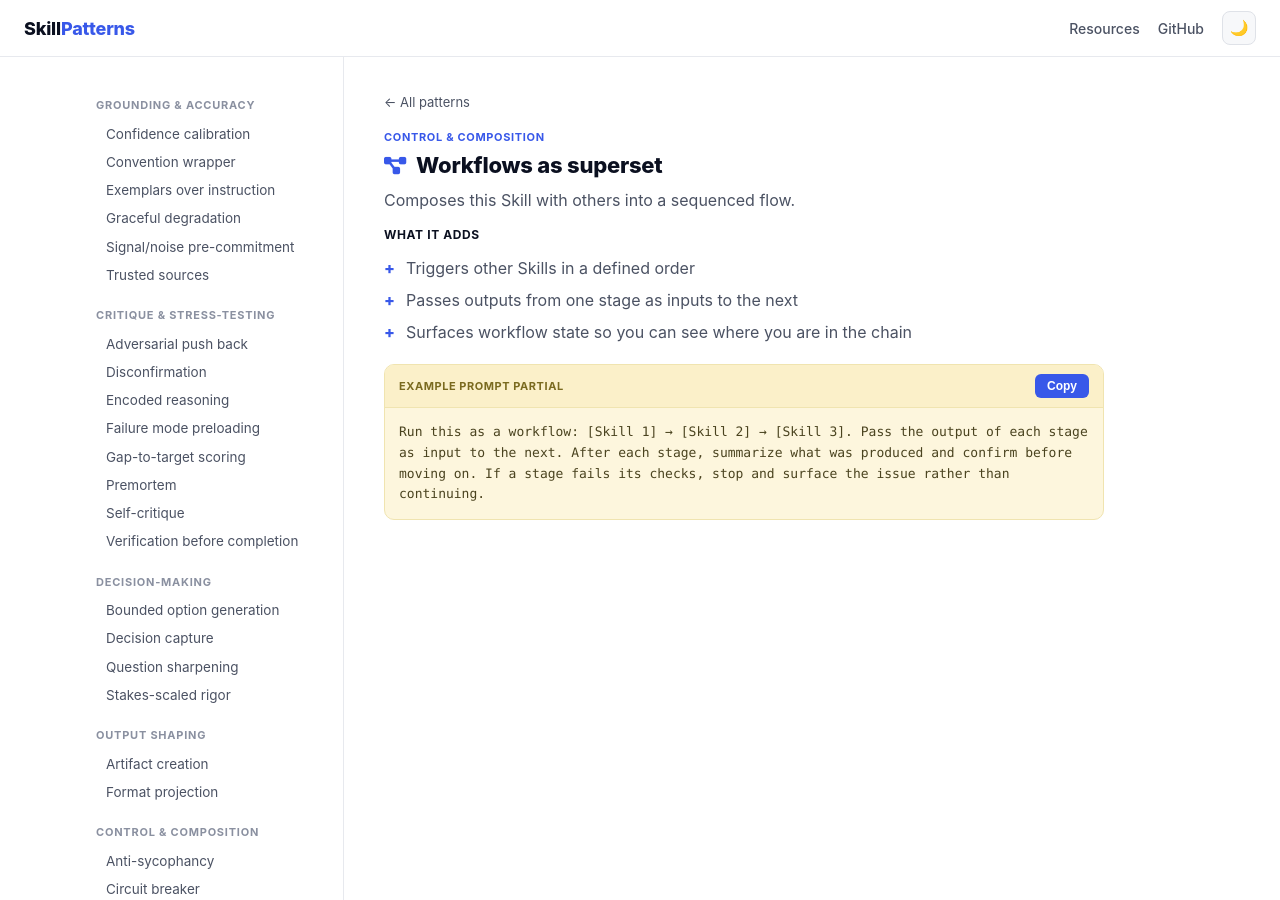
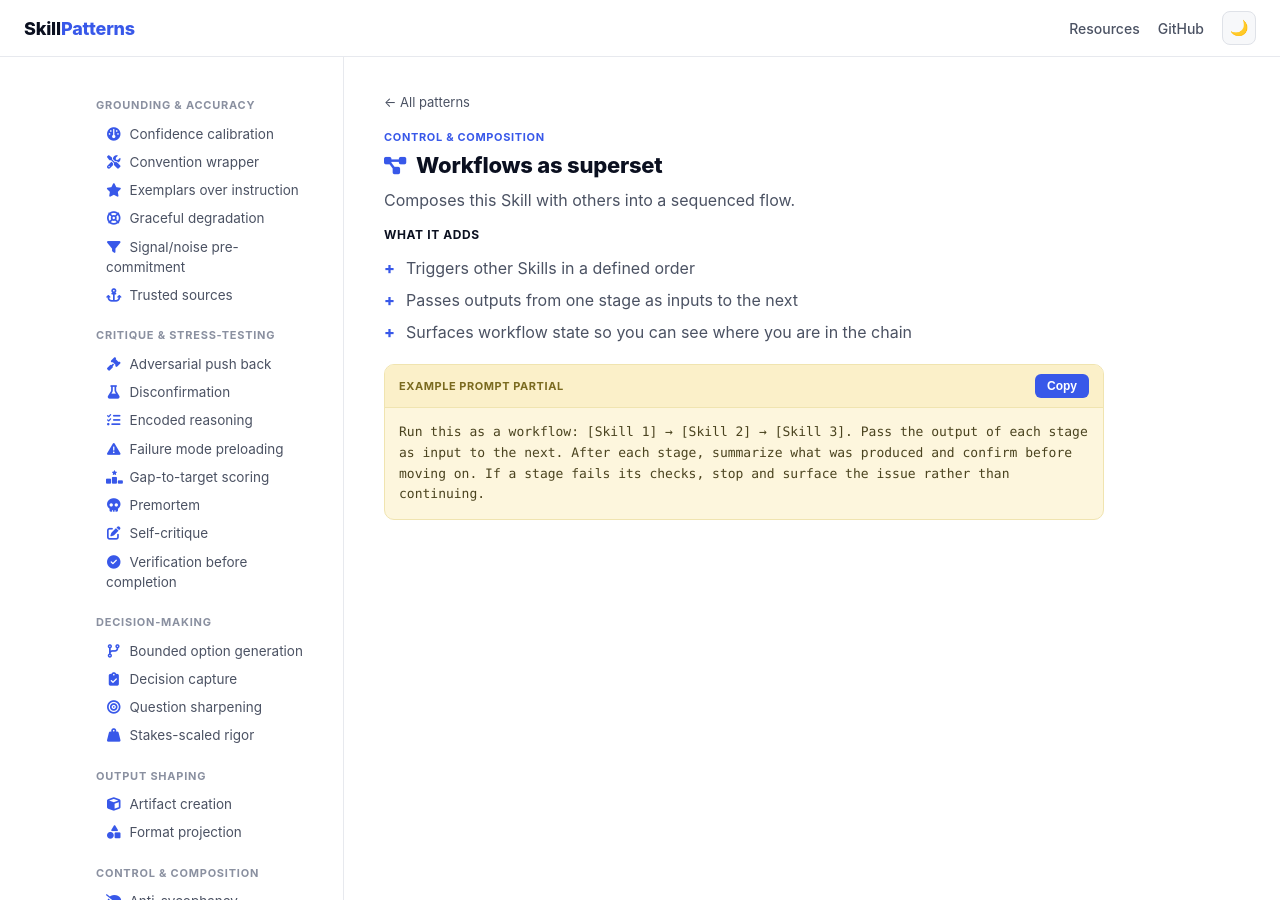
Before and after one commit to borkweb/skill-patterns, a Jekyll site: the page built from _patterns/workflows-as-superset.md, in a window 1280 px wide and 900 px high. Built offline with Jekyll 4.4.1, drawn with Linux system fonts in a browser that asks for light colours.

Commit message:
feat: show pattern icons in the sidebar nav

```diff
--- a/_includes/sidebar.html
+++ b/_includes/sidebar.html
@@ -7,7 +7,7 @@
         <ul>
           {% assign pats = site.patterns | where: "category", cat.key | sort_natural: "title" %}
           {% for p in pats %}
-            <li><a href="{{ p.url | relative_url }}" data-link="{{ p.slug }}"{% if p.slug == page.slug %} class="is-active" aria-current="page"{% endif %}>{{ p.title }}</a></li>
+            <li><a href="{{ p.url | relative_url }}" data-link="{{ p.slug }}"{% if p.slug == page.slug %} class="is-active" aria-current="page"{% endif %}>{% if p.icon %}<i class="{{ p.icon }}" aria-hidden="true"></i>{% endif %}{{ p.title }}</a></li>
           {% endfor %}
         </ul>
       </div>
--- a/assets/css/style.css
+++ b/assets/css/style.css
@@ -81,6 +81,8 @@ a:hover { text-decoration: underline; }
 .sidebar-cat a:hover { text-decoration: none; background: var(--bg-elevated); }
 .sidebar-cat a.is-active { background: var(--accent); color: var(--accent-contrast); font-weight: 600; }
 .sidebar-cat a.is-active:hover { background: var(--accent); }
+.sidebar-cat a i { display: inline-block; width: 1.15em; margin-right: 8px; text-align: center; color: var(--accent); }
+.sidebar-cat a.is-active i { color: inherit; }
 
 /* Content */
 .content { flex: 1 1 auto; min-width: 0; padding: 32px 40px; }
```
